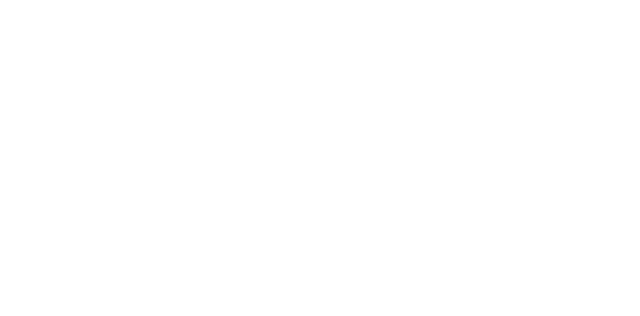
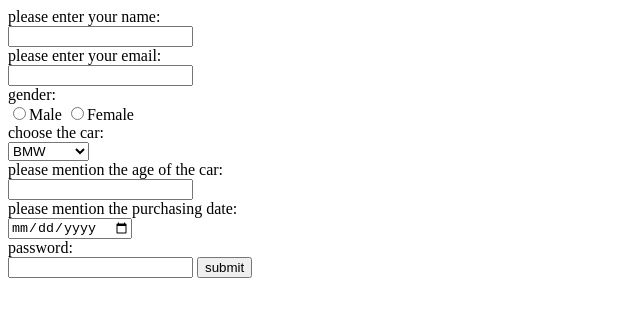
Before and after one commit to acciojob/car-insurance-form-akhil12345-cloud, a website: page main.html in a window 1280 px wide. Shown: the whole page, without its empty margins (0-640 px from the left). Drawn offline with Linux system fonts and the light colour scheme.

Commit message:
created a submission

```diff
--- a/main.html
+++ b/main.html
@@ -7,6 +7,30 @@
 </head>
 
 <body>
+	<form action=" " method="post">
+		<div><label for="name" >please enter your name:</label></div>
+		<input type="text" id="name" required>
+		<div><label for="email" >please enter your email:</label></div>
+		<input type="email" id="email" required>
+		<div><label>gender:</label></div>
+		<input type="radio"  value="male" name="gender" required>Male
+		<input type="radio"  value="female" name="gender" required>Female
+		<div><label for="cars">choose the car:</label></div>
+		<select id="cars">
+			<option>BMW</option>
+			<option>Audi</option>
+			<option>Mercedez</option>
+		</select>
+		<div><label for="carage">please mention the age of the car:</label></div>
+		<input type="number" id="carage" min="0" required>
+		<div><label for="dop">please mention the purchasing date:</label></div>
+		<input type="date" id="dop"  required>
+		<div><label for="password">password:</label></div>
+		<input type="password" id="password"  required>
+		<button type="submit">submit</button>
+
+	</form>
+
 	<!-- the entire body must be written by student -->
     <script type="text/javascript" src="./script.js">
 </script>
```
